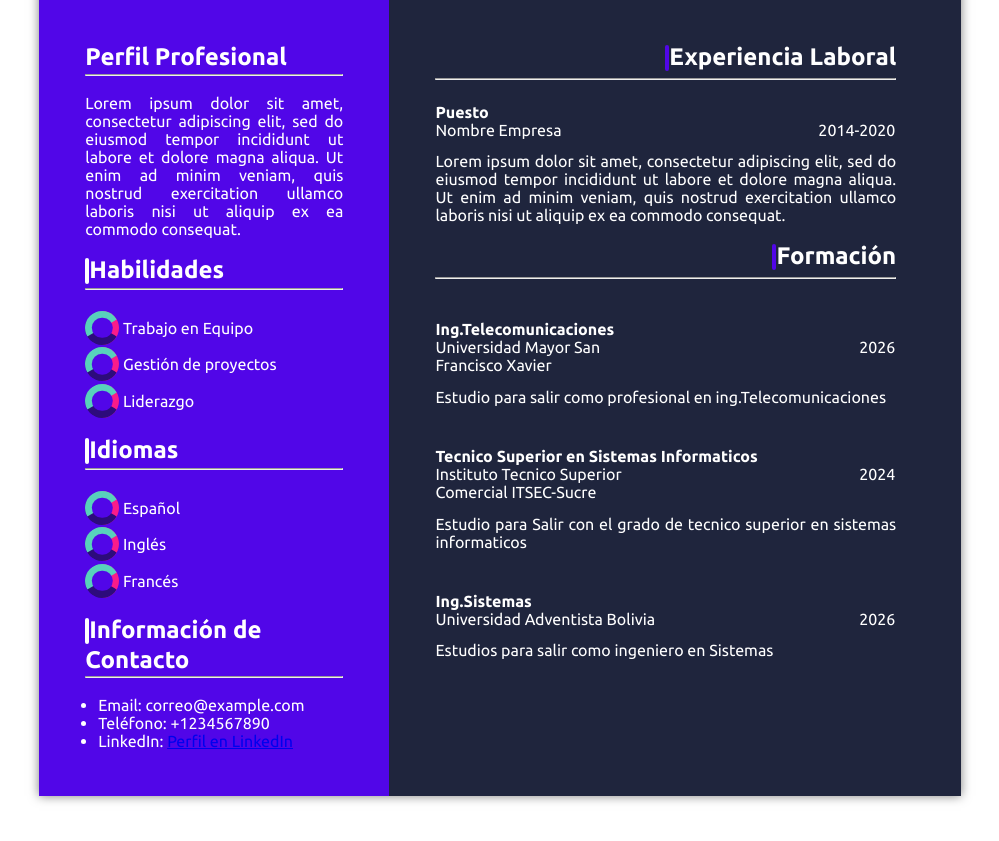
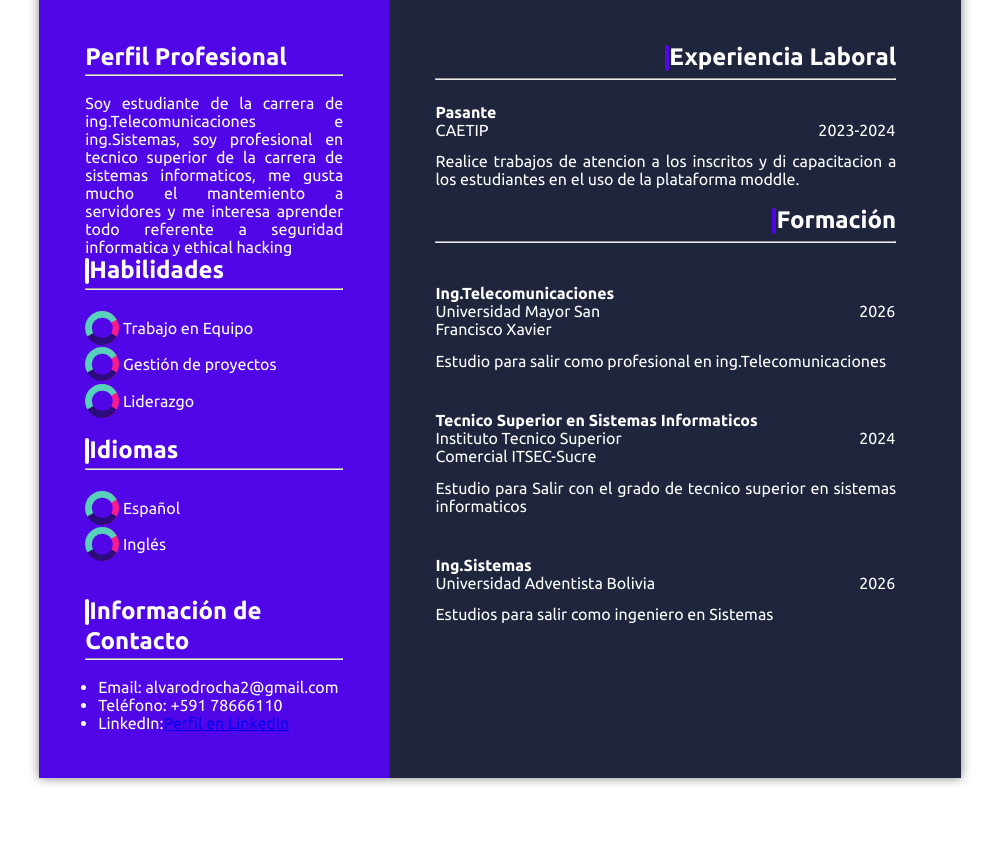
Before and after one commit to alvarodrocha/CV-AlvaroRocha, a plain HTML site: page index.html in a window 1280 px wide. Shown: the part 453-1294 px from the top of the page, without its empty margins (140-1139 px from the left). Drawn offline with Linux system fonts and the light colour scheme.

Commit message:
Perfil terminado

```diff
--- a/index.html
+++ b/index.html
@@ -22,8 +22,8 @@
                 <hr>
                 <br>
                 <p class="carta_presentacion">
-                    Lorem ipsum dolor sit amet, consectetur adipiscing elit, sed do eiusmod tempor incididunt ut labore et dolore magna aliqua. Ut enim ad minim veniam, quis nostrud exercitation ullamco laboris nisi ut aliquip ex ea commodo consequat.
-                </p>
+                    Soy estudiante de la carrera de ing.Telecomunicaciones e ing.Sistemas, soy profesional en tecnico superior de la carrera de sistemas informaticos, me gusta mucho
+                    el mantemiento a servidores y me interesa aprender todo referente a seguridad informatica y ethical hacking
                 <br>
                 <h3> <i class="fas fa-cogs"></i> Habilidades</h3>
                 <hr>
@@ -65,29 +65,23 @@
                 <div class="habilidad">Español</div>
                 <br>
                 <div class="grafico">
-                     <div class="donut-hole"></div> <!-- Agregamos el centro de la rosquilla -->
+                     <div class="donut-hole"></div>
                      <div class="sector" id="sector1"></div>
                      <div class="sector" id="sector2"></div>
                      <div class="sector" id="sector3"></div>
                 </div>
                 <div class="habilidad">Inglés</div>
                 <br>
-                <div class="grafico">
-                     <div class="donut-hole"></div> <!-- Agregamos el centro de la rosquilla -->
-                     <div class="sector" id="sector1"></div>
-                     <div class="sector" id="sector2"></div>
-                     <div class="sector" id="sector3"></div>
-                </div>
-                <div class="habilidad">Francés</div>
+
                 <br>
                 <br>
                 <h3><i class="fas fa-envelope"></i> Información de Contacto</h3>
                 <hr>
                 <br>
                 <ul>
-                    <li>Email: correo@example.com</li>
-                    <li>Teléfono: +1234567890</li>
-                    <li>LinkedIn: <a href="#">Perfil en LinkedIn</a></li>
+                    <li>Email: alvarodrocha2@gmail.com</li>
+                    <li>Teléfono: +591 78666110</li>
+                    <li>LinkedIn:<a href="https://www.linkedin.com/in/alvaro-rocha-inf">Perfil en LinkedIn</a></li>
                 </ul>
 
             </section>
@@ -95,10 +89,10 @@
 
                 <h3> <i class="fas fa-briefcase"></i>  Experiencia Laboral</h3>
                 <hr>
-                <h4>Puesto</h4>
-                <div class="nombre_empresa">Nombre Empresa</div>
-                <div class="año_puesto">2014-2020</div>
-                <p class="descripcion_puesto">Lorem ipsum dolor sit amet, consectetur adipiscing elit, sed do eiusmod tempor incididunt ut labore et dolore magna aliqua. Ut enim ad minim veniam, quis nostrud exercitation ullamco laboris nisi ut aliquip ex ea commodo consequat. </p>
+                <h4>Pasante</h4>
+                <div class="nombre_empresa">CAETIP</div>
+                <div class="año_puesto">2023-2024</div>
+                <p class="descripcion_puesto"> Realice trabajos de atencion a los inscritos y di capacitacion a los estudiantes en el uso de la plataforma moddle. </p>
                 <br>
 
                 <h3><i class="fas fa-graduation-cap"></i>  Formación</h3>
@@ -119,8 +113,6 @@
                 <div class="año_puesto">2026</div>
                 <p class="descripcion_puesto"> Estudios para salir como ingeniero en Sistemas</p>
                 <br>
-
-
             </section>
         </div>
     </div>
```
